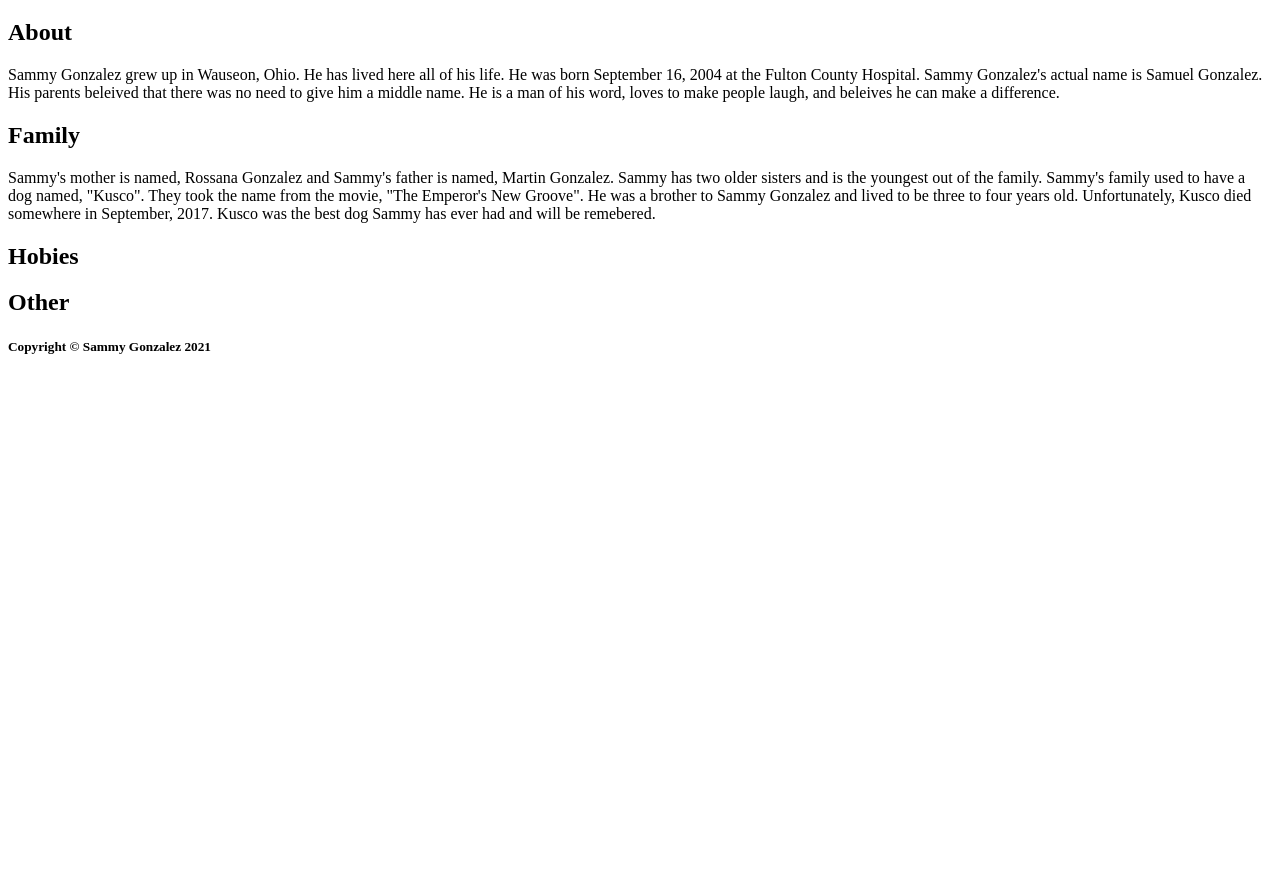
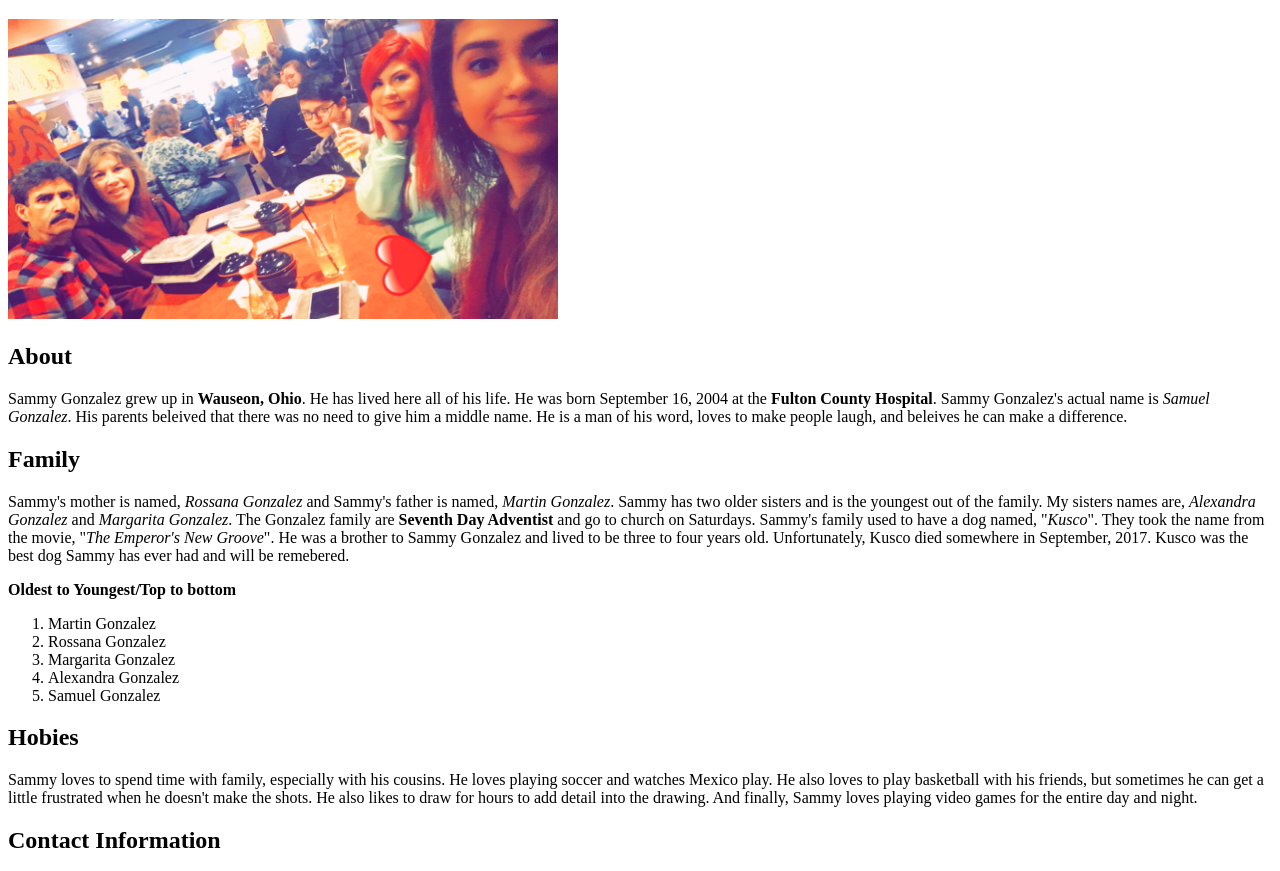
Before and after one commit to UsLegend123/myweb, a plain HTML site: page Web/index.html in a window 1280 px wide. Shown: the part 61-932 px from the top of the page. Before the commit the page ends 800 px from the top, so only its background shows below. Drawn offline with Linux system fonts and the light colour scheme.

Commit message:
Added my Hyperlinks

```diff
--- a/Web/index.html
+++ b/Web/index.html
@@ -1,9 +1,12 @@
 <!DOCTYPE html>
 
-<html>
+<html lang="en">
 
 	<!-- The head section contains informations ABOUT our web page -->
 	<head>
+		<meta charset="utf-8">
+		<meta name="description" content="This is a page about Sammy Gonzalez.">
+		<meta name="keywords" content="Sammy Gonzalez, Samuel Gonzalez, Sam Gonzalez, Student, Four County Programming">
 		<title>Sammy Gonzalez's Web Page</title>
 	</head>
 
@@ -11,28 +14,55 @@
 	<body>
 		<h1>Sammy Gonzalez's Page</h1>
 
+		<img src = "IMG-6642.JPG"
+			 alt = "Sammy's Picture"
+			 width = "550" height="300" />
+
 		<h2>About</h2>
-		<p>Sammy Gonzalez grew up in Wauseon, Ohio. He has lived here all of his life.
-		He was born September 16, 2004 at the Fulton County Hospital.
-		Sammy Gonzalez's actual name is Samuel Gonzalez.
+		<p>Sammy Gonzalez grew up in <Strong>Wauseon, Ohio</Strong>. He has lived here all of his life.
+		He was born September 16, 2004 at the <Strong>Fulton County Hospital</Strong>.
+		Sammy Gonzalez's actual name is <em>Samuel Gonzalez</em>.
 		His parents beleived that there was no need to give him a middle name.
 		He is a man of his word, loves to make people laugh, and beleives he can make a difference.</p>
 
 		<h2>Family</h2>
-		Sammy's mother is named, Rossana Gonzalez and Sammy's father is named, Martin Gonzalez.
+		<p>Sammy's mother is named, <em>Rossana Gonzalez</em> and Sammy's father is named, <em>Martin Gonzalez</em>.
 		Sammy has two older sisters and is the youngest out of the family.
-		Sammy's family used to have a dog named, "Kusco".
-		They took the name from the movie, "The Emperor's New Groove".
+		My sisters names are, <em>Alexandra Gonzalez</em> and <em>Margarita Gonzalez</em>.
+		The Gonzalez family are <Strong>Seventh Day Adventist</Strong> and go to church on Saturdays.
+		Sammy's family used to have a dog named, "<em>Kusco</em>".
+		They took the name from the movie, "<em>The Emperor's New Groove</em>".
 		He was a brother to Sammy Gonzalez and lived to be three to four years old.
 		Unfortunately, Kusco died somewhere in September, 2017.
-		Kusco was the best dog Sammy has ever had and will be remebered.
+		Kusco was the best dog Sammy has ever had and will be remebered.</p>
+		<strong>Oldest to Youngest/Top to bottom</strong>
+		<ol>
+			<li>Martin Gonzalez</li>
+			<li>Rossana Gonzalez</li>
+			<li>Margarita Gonzalez</li>
+			<li>Alexandra Gonzalez</li>
+			<li>Samuel Gonzalez</li>
+		</ol>
 
 		<h2>Hobies</h2>
+		<p>Sammy loves to spend time with family, especially with his cousins.
+		He loves playing soccer and watches Mexico play.
+		He also loves to play basketball with his friends, but sometimes he can get a little frustrated when he doesn't make the shots.
+		He also likes to draw for hours to add detail into the drawing.
+		And finally, Sammy loves playing video games for the entire day and night.<p>
 
+		<h2>Contact Information</h2>
+		<p>
+			Sammy Gonzalez<br />
+			521 West Legget St.<br />
+			Wauseon, Ohio 43567<br />
+			Personal Number: 567-288-1569<br />
+			Home Number: 567-288-2026
+		<p>
+		Website to <a href="https://mrgeiger.com"  title="Mr. Geiger's Site">Mr. Geiger's site</a> and link to his
+		<a href="https://www.youtube.com/channel/UCbPamlK8WDwpQ2_eKXeW1Qg">youtube channel</a>.
 
-		<h2>Other</h2>
-
-		<h5>Copyright &copy Sammy Gonzalez 2021</h5>
+		<h5>Copyright &copy; Sammy Gonzalez 2021</h5>
 	</body>
 
 </html>
```
Also changed, not shown: Web/IMG-6642.JPG (added).
